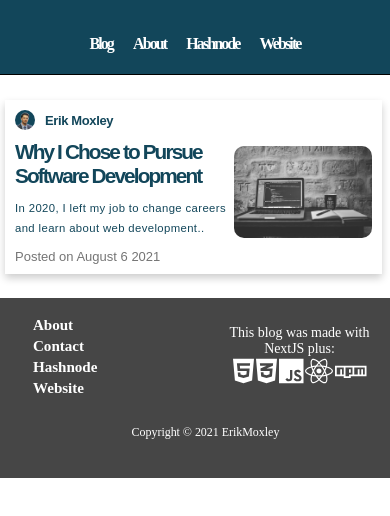
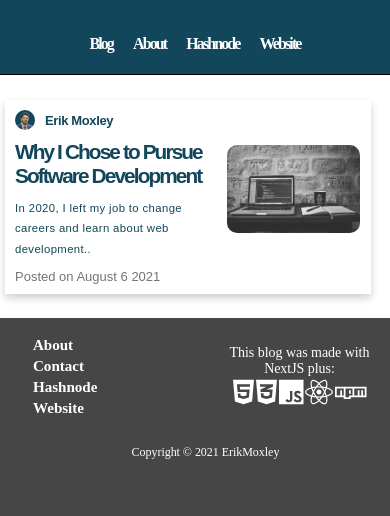
Before and after one commit to ErikMoxley/moxleydevblog, a Next.js app: page / in a window 390 px wide. Shown: the top 516 px of the page. Built offline with nearby package versions, Linux system fonts and the light colour scheme; a web font is replaced by a local one.

Commit message:
update to container

```diff
--- a/styles/globals.css
+++ b/styles/globals.css
@@ -277,7 +277,7 @@ header h2 {
 
      @media only screen and (max-width : 575.98px) {
       .container {
-        width: 98%;
+        width: 95%;
         padding-left: 5px;
         padding-right: 0px;
         margin: 0;
@@ -398,6 +398,7 @@ text-align: center;
   font-size: 0.3cm;
   letter-spacing: -0.001cm;
   background:rgb(70, 70, 70);
+  box-shadow: 0 50vh 0 50vh rgb(70, 70, 70);
   clear: both;
   position: relative;
   height: 180px;
```
